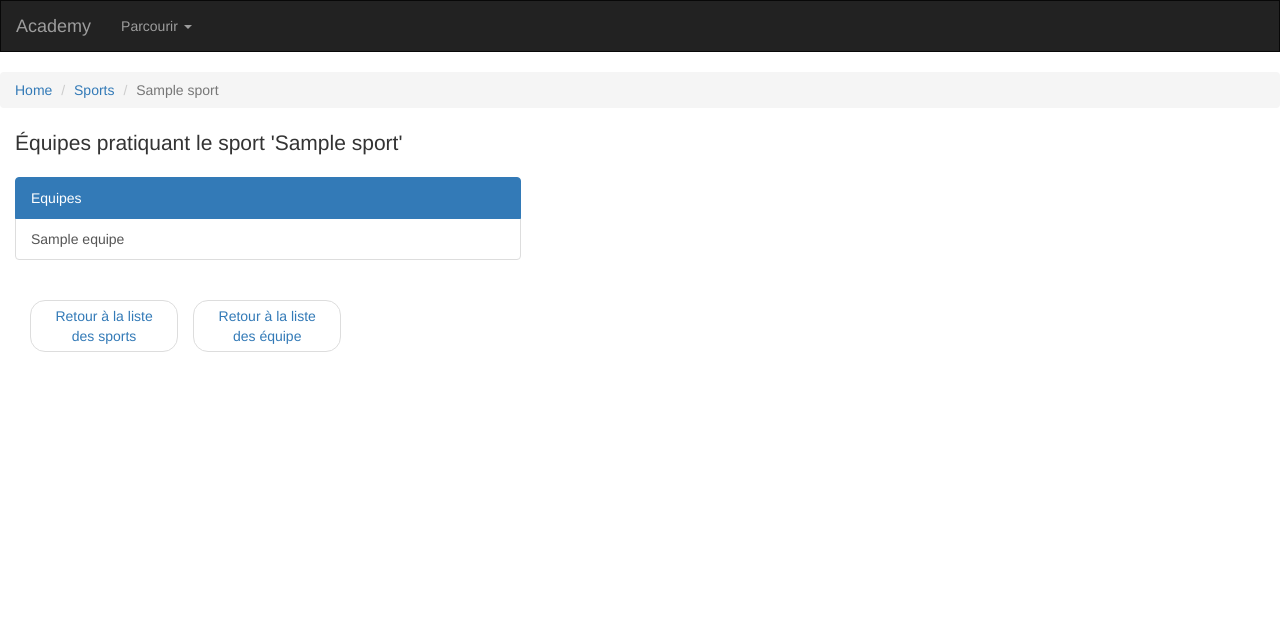
After one commit to DineshGov/HITEMA-Django-Project, a Django app: page /academy/read/sport/1/ in a window 1280 px wide. The commit adds this page. Shown: the top 632 px of the page. Run offline with Django 3.2, Linux system fonts and the light colour scheme; tables that the repository leaves empty hold one stand-in row (values such as "Sample post"); some libraries are stand-ins or nearby versions.

Commit message:
Model Equipe done + Show equipe list for a sport

```diff
--- a/evalHitema/academy/models.py
+++ b/evalHitema/academy/models.py
@@ -17,10 +17,6 @@ class Equipe(models.Model):
     nomEquipe = models.CharField(
         max_length = 100,
         unique = True,
-        error_messages = {
-            'unique':"Une équipe du même nom existe déjà!",
-            'max_length':"Veuillez choisir un nom plus court."
-        }
         )
     sport = models.ForeignKey(
         'Sport',
--- a/evalHitema/academy/templates/academy/equipes.html
+++ b/evalHitema/academy/templates/academy/equipes.html
@@ -47,13 +47,13 @@
         <td><a href="#">{{ equipe.nomEquipe }}</a></td>
         <td>
             {% if equipe.sport %}
-                <a href="#">{{ equipe.sport }}</a>
+                <a href="{% url 'read_sport' id_sport=equipe.sport.id %}">{{ equipe.sport.nomSport }}</a>
             {% else %}
                 Aucun sport pratiqué
             {% endif %}
         </td>
         <td style="text-align:center;"><a href="{% url 'update_equipe' id_equipe=equipe.id %}" ><i class="glyphicon glyphicon-pencil"></i></a></td>
-        <td style="text-align:center;"><a href="#}" ><i class="glyphicon glyphicon-trash"></i></a></td>
+        <td style="text-align:center;"><a href="{% url 'delete_equipe' id_equipe=equipe.id %}" ><i class="glyphicon glyphicon-trash"></i></a></td>
       </tr>
       {% empty %}
       <tr>
--- /dev/null
+++ b/evalHitema/academy/templates/academy/readSport.html
@@ -0,0 +1,47 @@
+{% extends "base.html" %}
+{% block title %}Academy - détails du sport {{ sport.nomSport }}{% endblock %}
+{% block page_header %}Équipes pratiquant le sport '{{ sport.nomSport }}' {% endblock %}
+
+{% block position %}
+<ul class="breadcrumb">
+  <li><a href="{% url 'accueil' %}">Home</a></li>
+  <li><a href="{% url 'sports' %}">Sports</a></li>
+  <li class="active">{{ sport.nomSport }}</li>
+</ul>
+{% endblock %}
+
+{% block content %}
+
+<style type="text/css">
+
+</style>
+
+
+<div class="list-group col-lg-5 col-md-5 col-sm-5">
+  <div class="list-group">
+  <p class="list-group-item active">
+    Equipes
+  </p>
+    {% for equipe in equipes %}
+        <a href="#" class="list-group-item">{{ equipe.nomEquipe }}
+        </a>
+    {% empty %}
+        <p class="list-group-item">Aucune équipe ne pratique ce sport
+        </p>
+    {% endfor %}
+</div>
+
+<div class="col-lg-10 col-md-10 col-sm-10">
+    <div class="list-group col-lg-5 col-md-5 col-sm-5">
+    <ul class="pager">
+      <li><a href="{% url 'sports' %}">Retour à la liste des sports</a></li>
+    </ul>
+    </div>
+    <div class="list-group col-lg-5 col-md-5 col-sm-5">
+    <ul class="pager">
+      <li><a href="{% url 'equipes' %}">Retour à la liste des équipe</a></li>
+    </ul>
+    </div>
+</div>
+
+{% endblock %}
--- a/evalHitema/academy/templates/academy/sports.html
+++ b/evalHitema/academy/templates/academy/sports.html
@@ -43,7 +43,7 @@
     <tbody>
       {% for sport in sports %}
       <tr>
-        <td><a href="{% url 'update_sport' id_sport=sport.id %}">{{ sport.nomSport }}</a></td>
+        <td><a href="{% url 'read_sport' id_sport=sport.id %}">{{ sport.nomSport }}</a></td>
         <td style="text-align:center;"><a href="{% url 'update_sport' id_sport=sport.id %}" ><i class="glyphicon glyphicon-pencil"></i></a></td>
         <td style="text-align:center;"><a href="{% url 'delete_sport' id_sport=sport.id %}" ><i class="glyphicon glyphicon-trash"></i></a></td>
       </tr>
--- a/evalHitema/academy/urls.py
+++ b/evalHitema/academy/urls.py
@@ -3,11 +3,13 @@ from . import views
 
 urlpatterns = [
     path('', views.accueil, name='accueil'),
-    path('sports', views.show_sports, name='sports'),
-    path('create/sport', views.create_sport, name='create_sport'),
-    path('update/sport/<int:id_sport>', views.update_sport, name='update_sport'),
-    path('delete/sport/<int:id_sport>', views.delete_sport, name='delete_sport'),
-    path('equipes', views.show_equipes, name='equipes'),
-    path('create/equipe', views.create_equipe, name='create_equipe'),
-    path('update/equipe/<int:id_equipe>', views.update_equipe, name='update_equipe'),
+    path('sports/', views.show_sports, name='sports'),
+    path('create/sport/', views.create_sport, name='create_sport'),
+    path('read/sport/<int:id_sport>/', views.read_sport, name='read_sport'),
+    path('update/sport/<int:id_sport>/', views.update_sport, name='update_sport'),
+    path('delete/sport/<int:id_sport>/', views.delete_sport, name='delete_sport'),
+    path('equipes/', views.show_equipes, name='equipes'),
+    path('create/equipe/', views.create_equipe, name='create_equipe'),
+    path('update/equipe/<int:id_equipe>/', views.update_equipe, name='update_equipe'),
+    path('delete/equipe/<int:id_equipe>/', views.delete_equipe, name='delete_equipe'),
 ]
--- a/evalHitema/academy/views.py
+++ b/evalHitema/academy/views.py
@@ -24,6 +24,11 @@ def create_sport(request):
         return redirect('sports')
     return render(request, 'academy/createSport.html', locals())
 
+def read_sport(request, id_sport):
+    sport = get_object_or_404(Sport, id=id_sport)
+    equipes = Equipe.objects.filter(sport = Sport.objects.get(id=id_sport))
+    return render(request, 'academy/readSport.html', locals())
+
 def update_sport(request, id_sport):
     sport = get_object_or_404(Sport, id=id_sport)
     form = SportForm(request.POST or None, instance=sport)
@@ -33,7 +38,7 @@ def update_sport(request, id_sport):
     return render(request, "academy/updateSport.html", locals())
 
 def delete_sport(request, id_sport):
-    sport = Sport.objects.get(id=id_sport)
+    sport = get_object_or_404(Sport, id=id_sport)
     if sport:
         nom = sport.nomSport
         sport.delete()
@@ -46,7 +51,6 @@ def show_equipes(request):
 
 def create_equipe(request):
     form = EquipeForm(request.POST or None)
-
     if form.is_valid():
         nomEquipe = form.cleaned_data['nomEquipe']
         form.save()
@@ -60,3 +64,11 @@ def update_equipe(request, id_equipe):
         form.save()
         envoi = True
     return render(request, "academy/updateEquipe.html", locals())
+
+def delete_equipe(request, id_equipe):
+    equipe = get_object_or_404(Equipe, id=id_equipe)
+    if equipe:
+        nom = equipe.nomEquipe
+        equipe.delete()
+        suppression = True
+    return render(request, 'academy/deleteEquipe.html', locals())
--- a/evalHitema/templates/base.html
+++ b/evalHitema/templates/base.html
@@ -17,8 +17,8 @@
         <span class="caret"></span></a>
         <ul class="dropdown-menu">
           <li class="dropdown-header">Create</li>
-          <li><a href="{% url "create_sport" %}">Sport</a></li>
-          <li><a href="#">Équipe</a></li>
+          <li><a href="{% url 'create_sport' %}">Sport</a></li>
+          <li><a href="{% url 'create_equipe' %}">Équipe</a></li>
           <li><a href="#">Joueur</a></li>
           <li class="divider"></li>
           <li class="dropdown-header">Read</li>
```
Also changed, not shown: evalHitema/academy/forms.py (+0 -13 lines), evalHitema/academy/templates/academy/deleteEquipe.html (added, +28 -0 lines), evalHitema/db.sqlite3.
